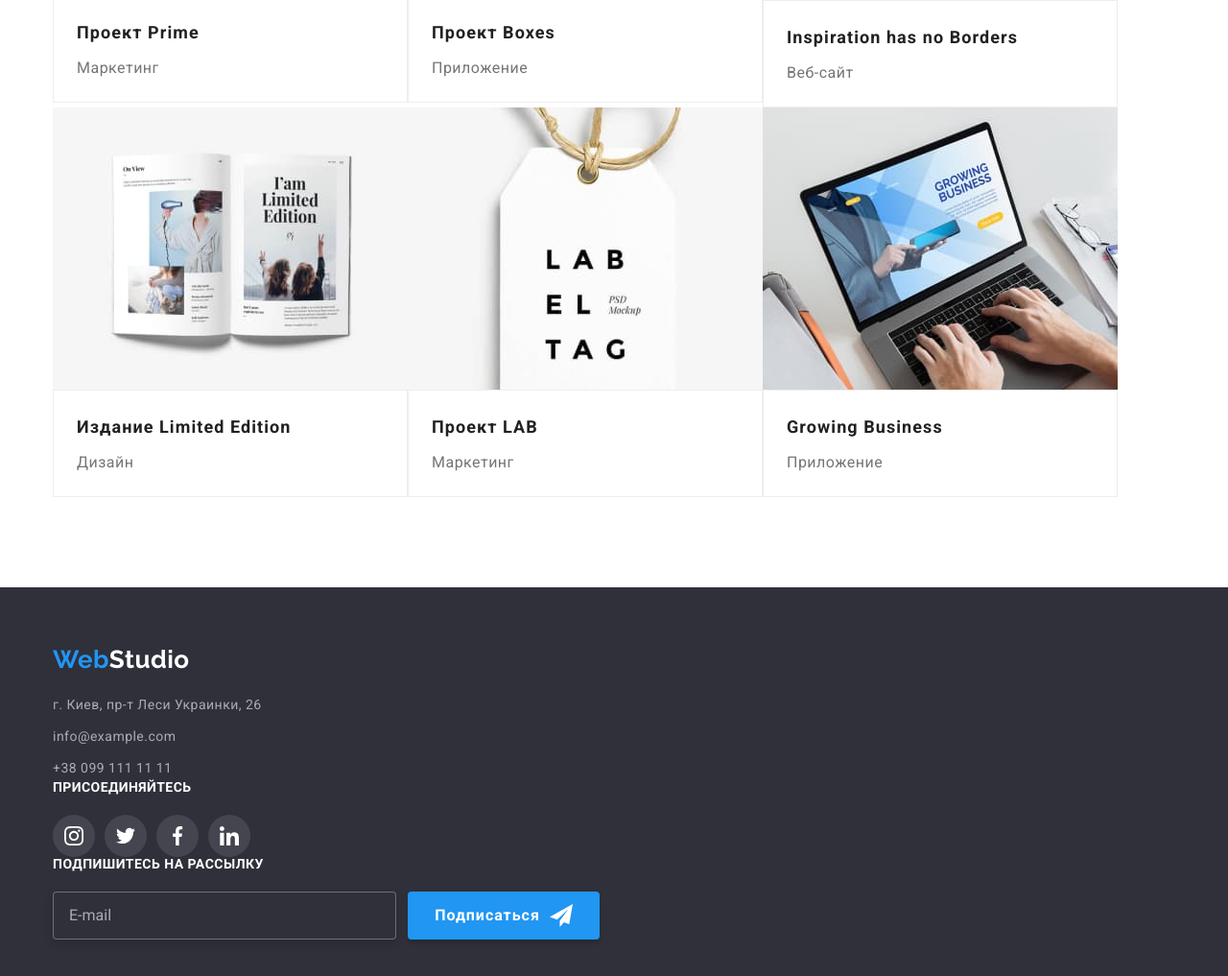
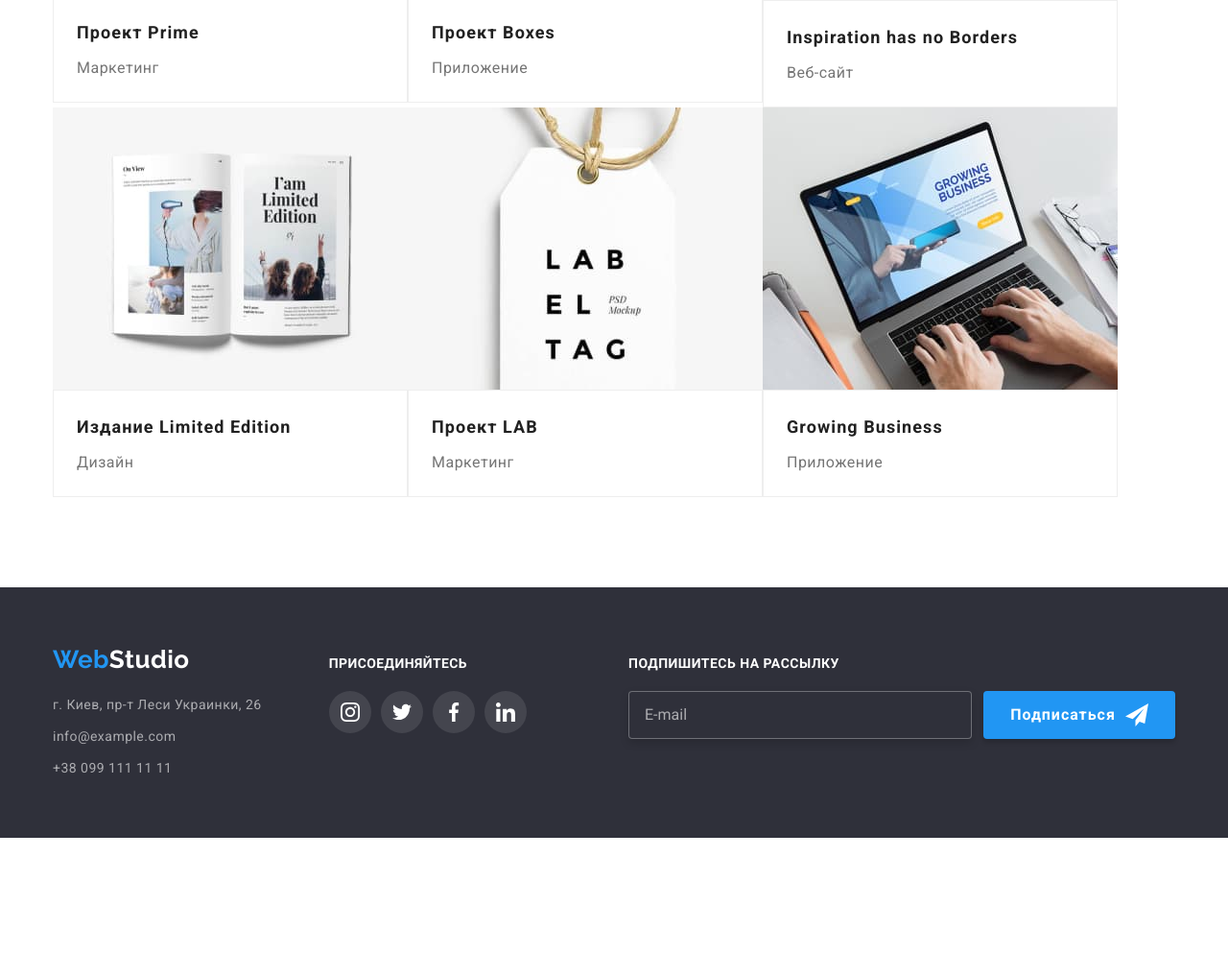
Before and after one commit to AntonioKBP/goit-markup-hw-07, a plain HTML site: page portfolio.html in a window 1280 px wide. Shown: the part 983-2000 px from the top of the page at 96% size. After the commit the page ends 1856 px from the top, so only its background shows below. Drawn offline with nearby package versions, Linux system fonts and the light colour scheme.

Commit message:
Update portfolio.html

```diff
--- a/portfolio.html
+++ b/portfolio.html
@@ -287,7 +287,7 @@
     </main>
     <!--footer-->
     <footer class="footer">
-      <div class="container footer--flex">
+      <div class="container footer-flex">
         <div>
           <a href="/" class="footer__logo"><span class="footer__logo--accent">Web</span>Studio</a>
           <address class="footer-address">
```
